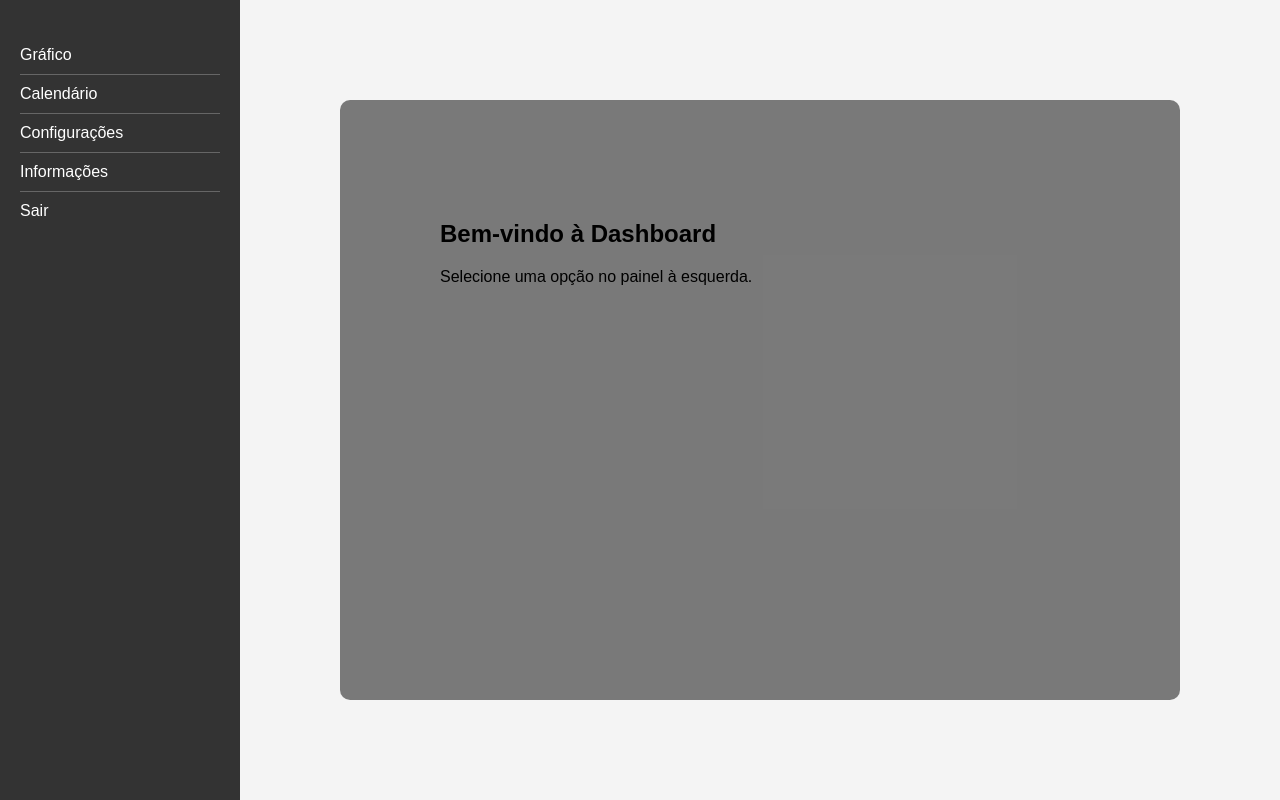
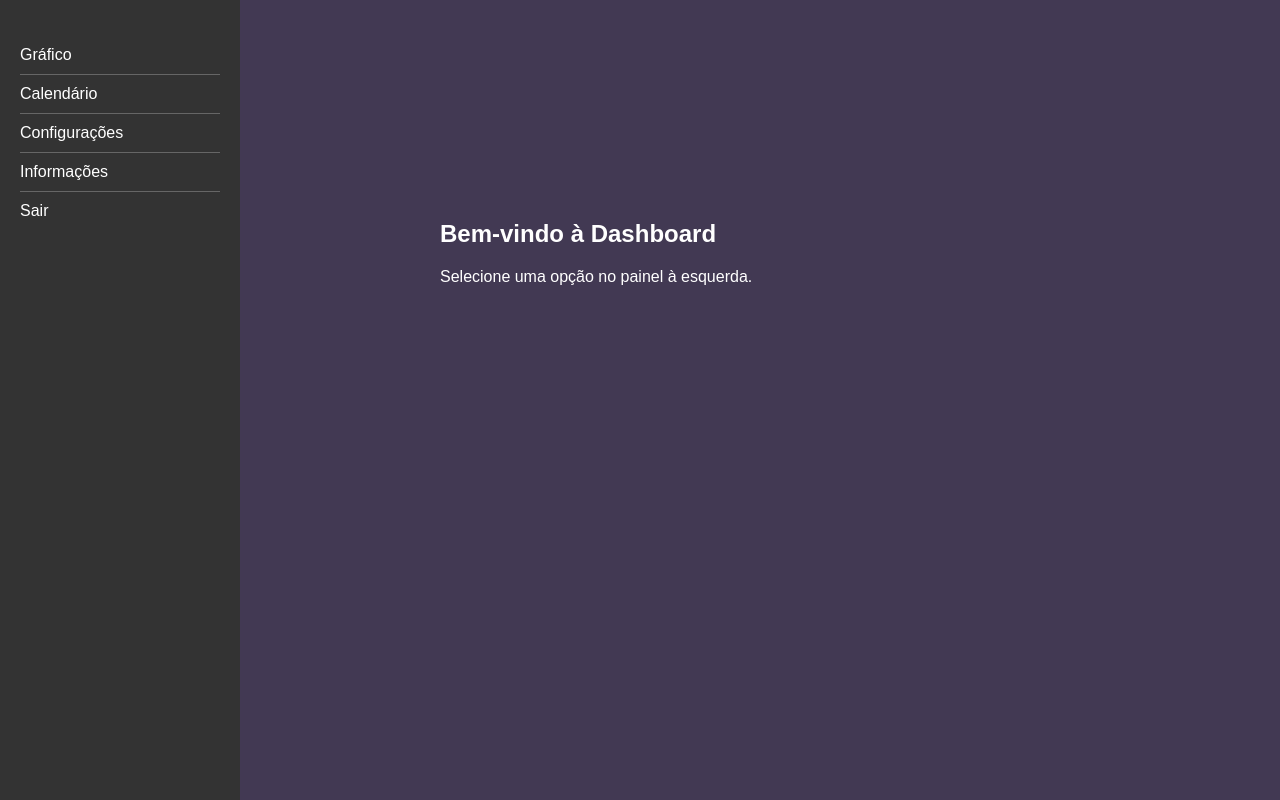
Before and after one commit to FelRochaBR/Arduino, a PHP site: page /sistema.php in a window 1280 px wide. Run offline with PHP 8.4, Linux system fonts and the light colour scheme.

Commit message:
Atualização na tela do sistema. container com opções. Felipe Rocha

```diff
--- a/main/PHP_files/sistema.php
+++ b/main/PHP_files/sistema.php
@@ -9,7 +9,7 @@
             font-family: Arial, sans-serif;
             margin: 0;
             padding: 0;
-            background-color: #f4f4f4;
+            background-color: #423953;
         }
         .dashboard {
             display: flex;
@@ -36,10 +36,14 @@
             color: #fff;
             text-decoration: none;
         }
+        .options ul li a:hover {
+            color: rgb(130, 130, 255);
+
+        }
         .container {
             flex: 1; /* Ocupa todo o espaço restante */
             padding: 100px; /* Ajuste o preenchimento conforme necessário */
-            background-color: rgba(0, 0, 0, 0.5);
+            color:white;
             border-radius: 10px;
             margin: 100px; /* Espaçamento entre o container e a borda da tela */
         }
```
